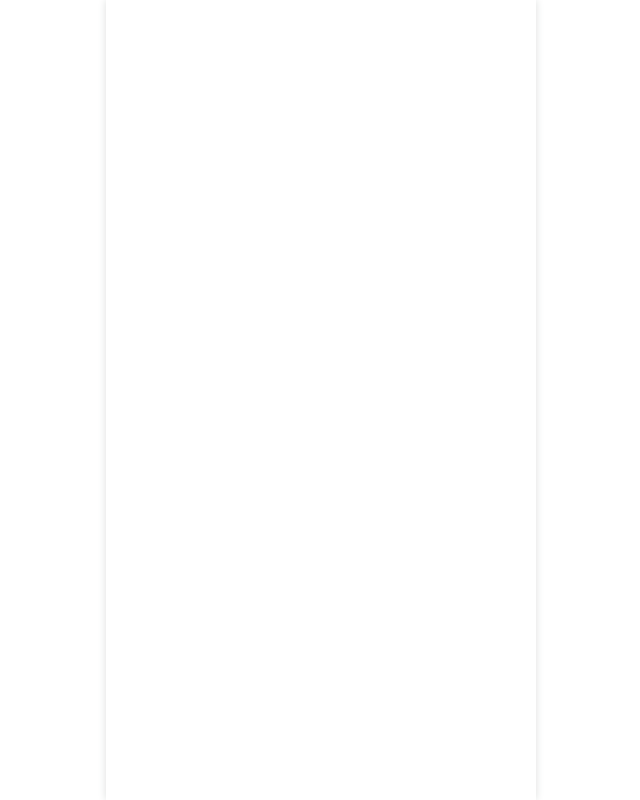
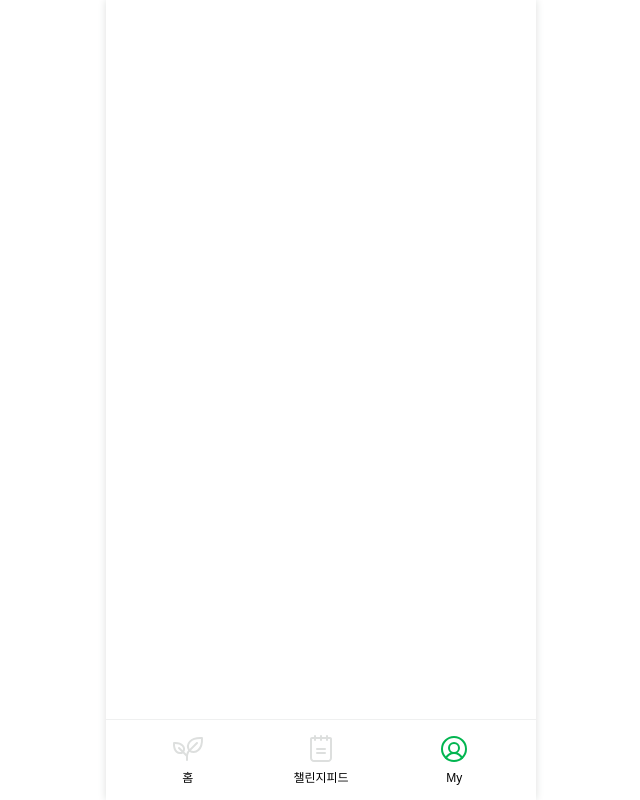
Before and after one commit to whatever-mentoring/Dopamine_Frontend, a React (Vite) app: page /my in a window 1280 px wide. Before the commit this address had no page. Shown: the whole page, without its empty margins (319-959 px from the left). Built offline with nearby package versions, Linux system fonts and the light colour scheme; a web font is replaced by a local one.

Commit message:
design: 페이지 추가 및 탭바 적용

```diff
--- a/src/App.jsx
+++ b/src/App.jsx
@@ -1,8 +1,9 @@
 import './App.css';
 import GlobalStyle from './GlobalStyle';
-
 import { BrowserRouter, Routes, Route } from 'react-router-dom';
 import Home from './pages/home/Home';
+import Feed from './pages/feed/Feed';
+import My from './pages/my/My';
 
 function App() {
   return (
@@ -11,6 +12,8 @@ function App() {
       <BrowserRouter>
         <Routes>
           <Route path="/" element={<Home />}></Route>
+          <Route path="/feed" element={<Feed />}></Route>
+          <Route path="/my" element={<My />}></Route>
         </Routes>
       </BrowserRouter>
     </>
--- /dev/null
+++ b/src/pages/feed/Feed.jsx
@@ -0,0 +1,11 @@
+import TabBar from '../../components/common/TabBar/TabBar';
+
+const Feed = () => {
+  return (
+    <>
+      <TabBar></TabBar>
+    </>
+  );
+};
+
+export default Feed;
--- /dev/null
+++ b/src/pages/my/My.jsx
@@ -0,0 +1,11 @@
+import TabBar from '../../components/common/TabBar/TabBar';
+
+const My = () => {
+  return (
+    <>
+      <TabBar></TabBar>
+    </>
+  );
+};
+
+export default My;
```
